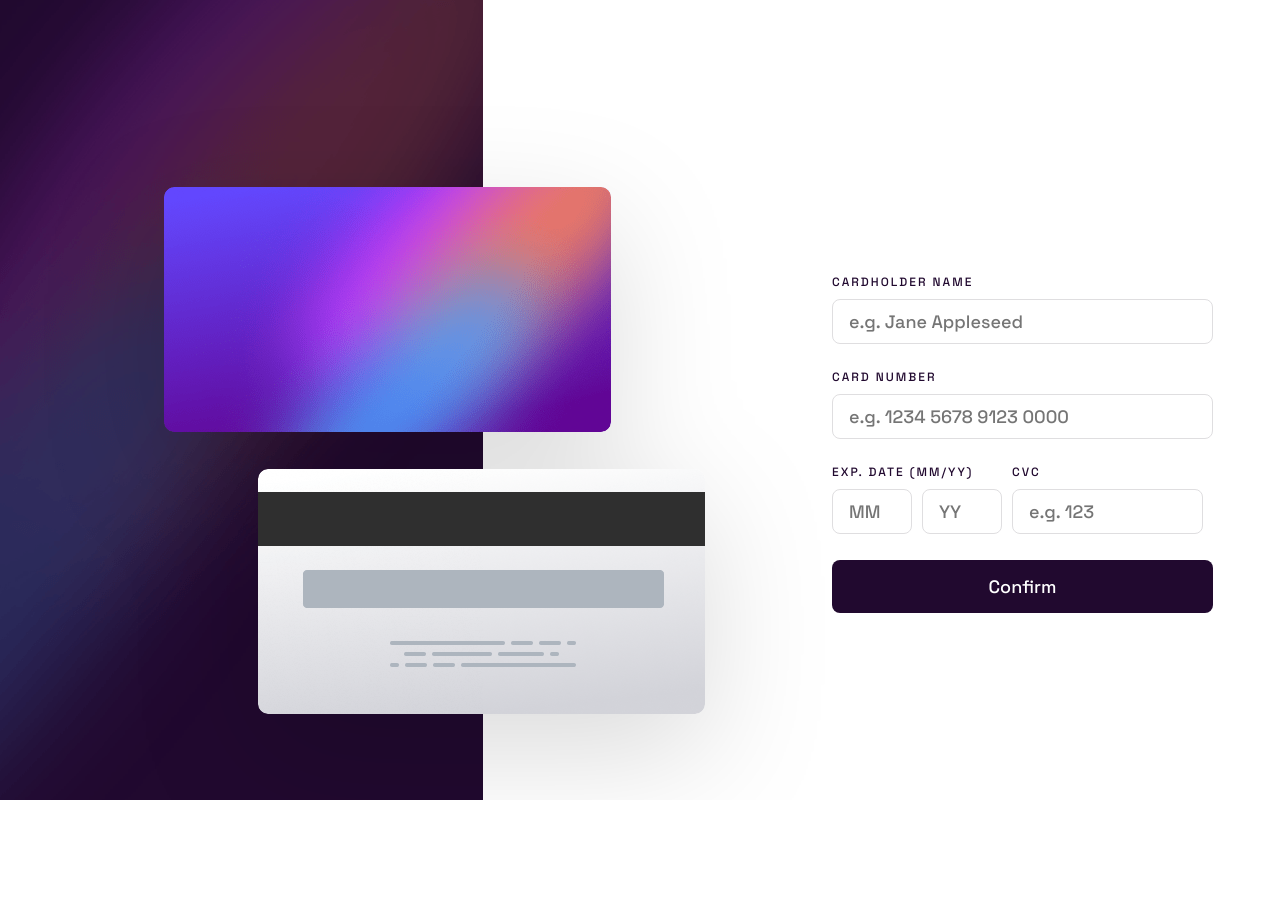
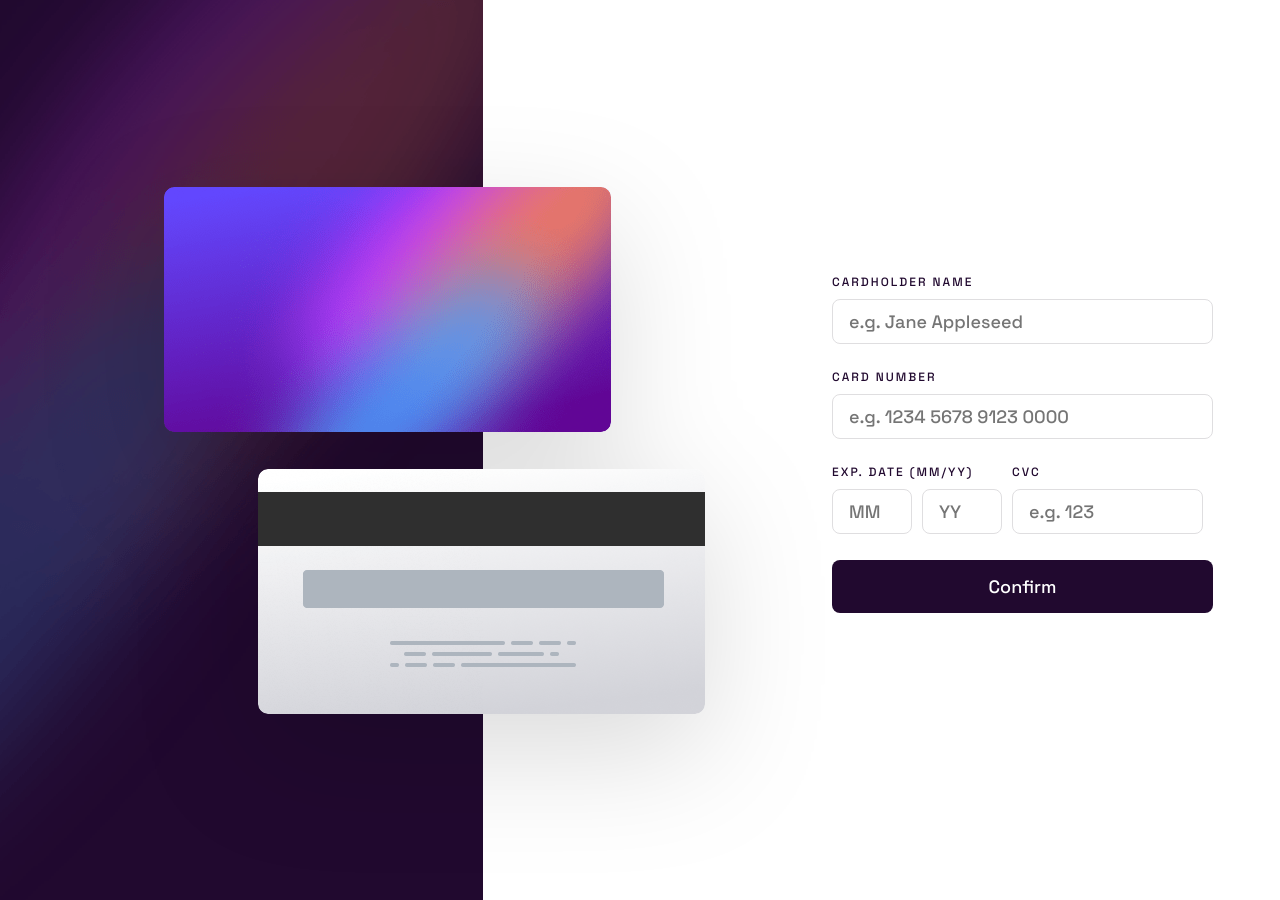
Before and after one commit to selly361/Interactive-card-details-form, a React (Create React App) app: page / in a window 1280 px wide. Before the commit the page ends 800 px from the top, so only its background shows below. Built offline with nearby package versions, Linux system fonts and the light colour scheme.

Commit message:
Change: fixed sidebar height on smaller devices, added htmlFor prop and id in form

```diff
--- a/src/components/Form/index.tsx
+++ b/src/components/Form/index.tsx
@@ -1,4 +1,13 @@
-import { Container, LargeInput, MediumInput, SmallInput, StyledButton, StyledForm, StyledLabel, Wrapper } from "./Form.styles";
+import {
+  Container,
+  LargeInput,
+  MediumInput,
+  SmallInput,
+  StyledButton,
+  StyledForm,
+  StyledLabel,
+  Wrapper,
+} from "./Form.styles";
 
 import React from "react";
 
@@ -6,24 +15,24 @@ function Form() {
   return (
     <StyledForm>
       <Wrapper>
-        <StyledLabel>Cardholder Name</StyledLabel>
-        <LargeInput placeholder="e.g. Jane Appleseed" />
+        <StyledLabel htmlFor="cardholder-name">Cardholder Name</StyledLabel>
+        <LargeInput id="cardholder-name" placeholder="e.g. Jane Appleseed" />
       </Wrapper>
       <Wrapper>
-        <StyledLabel>Card Number</StyledLabel>
-        <LargeInput placeholder="e.g. 1234 5678 9123 0000" />
+        <StyledLabel htmlFor="card-number">Card Number</StyledLabel>
+        <LargeInput id="card-number" placeholder="e.g. 1234 5678 9123 0000" />
       </Wrapper>
       <Container>
         <Wrapper>
-          <StyledLabel>Exp. Date (MM/YY)</StyledLabel>
+          <StyledLabel htmlFor="expiry-date">Exp. Date (MM/YY)</StyledLabel>
           <Container>
-            <SmallInput placeholder="MM" />
+            <SmallInput id="expiry-date" placeholder="MM" />
             <SmallInput placeholder="YY" />
           </Container>
         </Wrapper>
         <Wrapper>
-          <StyledLabel>CVC</StyledLabel>
-          <MediumInput placeholder="e.g. 123" />
+          <StyledLabel htmlFor="cvc">CVC</StyledLabel>
+          <MediumInput id="cvc" placeholder="e.g. 123" />
         </Wrapper>
       </Container>
       <StyledButton>Confirm</StyledButton>
--- a/src/components/SideBar/SideBar.styles.ts
+++ b/src/components/SideBar/SideBar.styles.ts
@@ -2,8 +2,8 @@ import styled from "styled-components";
 
 export const StyledAside = styled.aside`
   width: 483px;
-  min-height: 100vh;
-  background: url(images/bg-main-desktop.png) no-repeat;
+  min-height: 900px;
+  background: url(images/bg-main-desktop.png);
   background-size: cover;
   position: absolute;
   left: 0;
--- a/src/global/GlobalStyles.ts
+++ b/src/global/GlobalStyles.ts
@@ -14,7 +14,10 @@ export const GlobalStyles = createGlobalStyle`
 
   /* Set core body defaults */
   body {
-    min-height: 100vh;
+    height: 900px;
+    width: 100vw;
+    overflow-x: hidden;
+
   }
 
 
```
